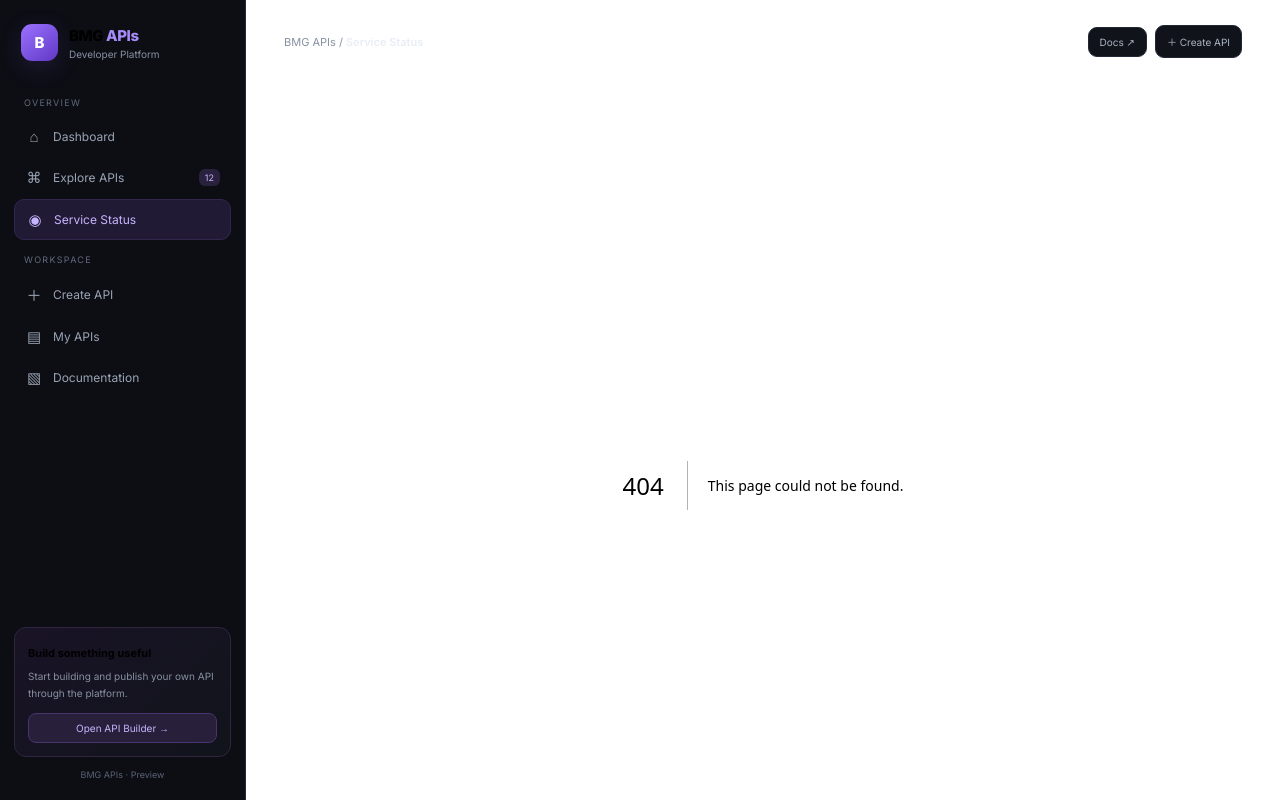
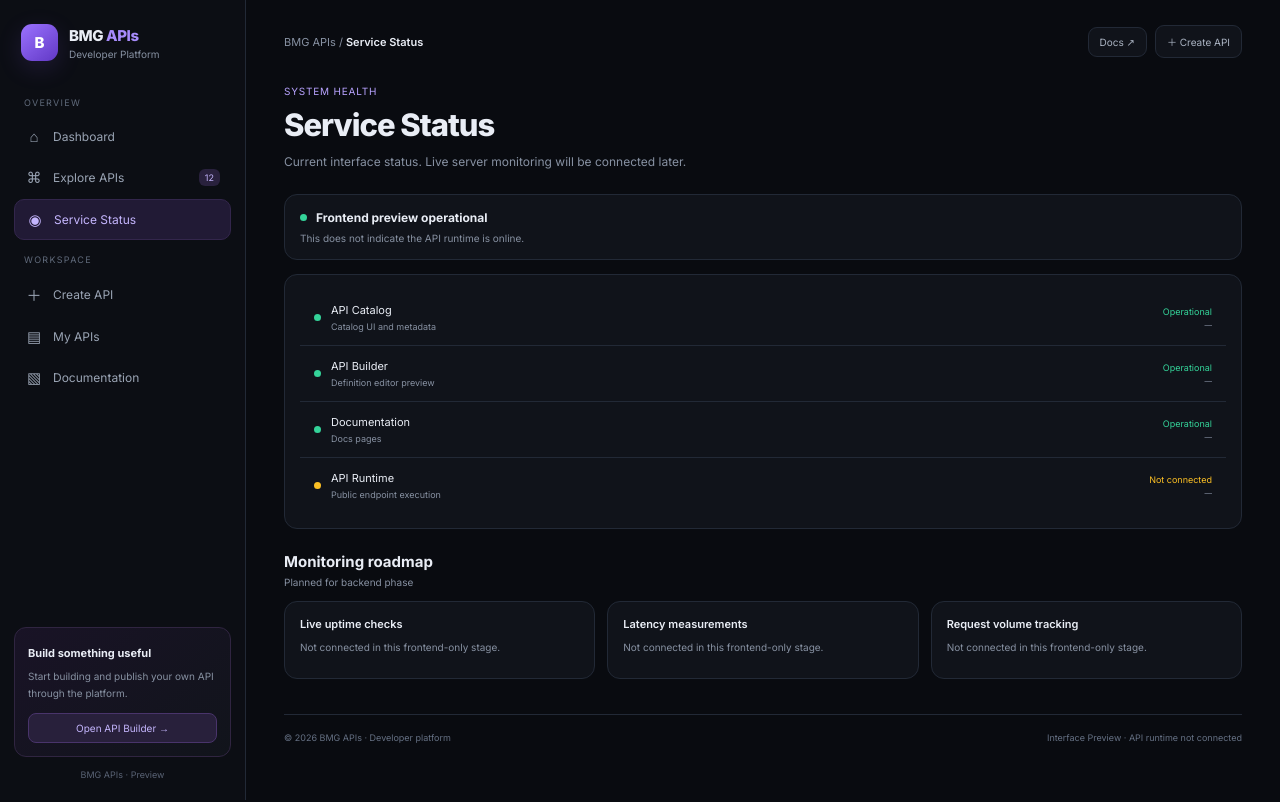
Before and after one commit to T7-T7/Bmg-Apis, a Next.js app: page /status in a window 1280 px wide. Before the commit this address had no page. Shown: the top 802 px of the page. Built offline with nearby package versions, Linux system fonts and the light colour scheme.

Commit message:
Initialize BMG APIs: add app/status/page.js

```diff
--- /dev/null
+++ b/app/status/page.js
@@ -0,0 +1,7 @@
+const services=[{name:"API Catalog",desc:"Catalog UI and metadata",state:"Operational",latency:"—"},{name:"API Builder",desc:"Definition editor preview",state:"Operational",latency:"—"},{name:"Documentation",desc:"Docs pages",state:"Operational",latency:"—"},{name:"API Runtime",desc:"Public endpoint execution",state:"Not connected",latency:"—"}];
+export default function StatusPage(){return <>
+<div className="page-heading"><div><div className="eyebrow">SYSTEM HEALTH</div><h1>Service Status</h1><p>Current interface status. Live server monitoring will be connected later.</p></div></div>
+<div className="panel" style={{marginBottom:14}}><div style={{display:"flex",alignItems:"center",gap:9}}><span className="status-dot"/><strong style={{fontSize:12}}>Frontend preview operational</strong></div><p style={{fontSize:10,color:"var(--muted)",margin:"7px 0 0"}}>This does not indicate the API runtime is online.</p></div>
+<div className="panel">{services.map(s=><div className="status-row" key={s.name}><span className="status-dot" style={{background:s.state==="Operational"?"var(--green)":"var(--amber)"}}/><div><div className="status-meta">{s.name}</div><div className="status-sub">{s.desc}</div></div><div className="status-result" style={{color:s.state==="Operational"?"var(--green)":"var(--amber)"}}>{s.state}<small>{s.latency}</small></div></div>)}</div>
+<div className="section-title"><div><h2>Monitoring roadmap</h2><p>Planned for backend phase</p></div></div><div className="card-grid">{["Live uptime checks","Latency measurements","Request volume tracking"].map(t=><div className="panel" key={t}><div style={{fontSize:11,fontWeight:600}}>{t}</div><p style={{fontSize:10,color:"var(--muted)"}}>Not connected in this frontend-only stage.</p></div>)}</div>
+</>}
```
